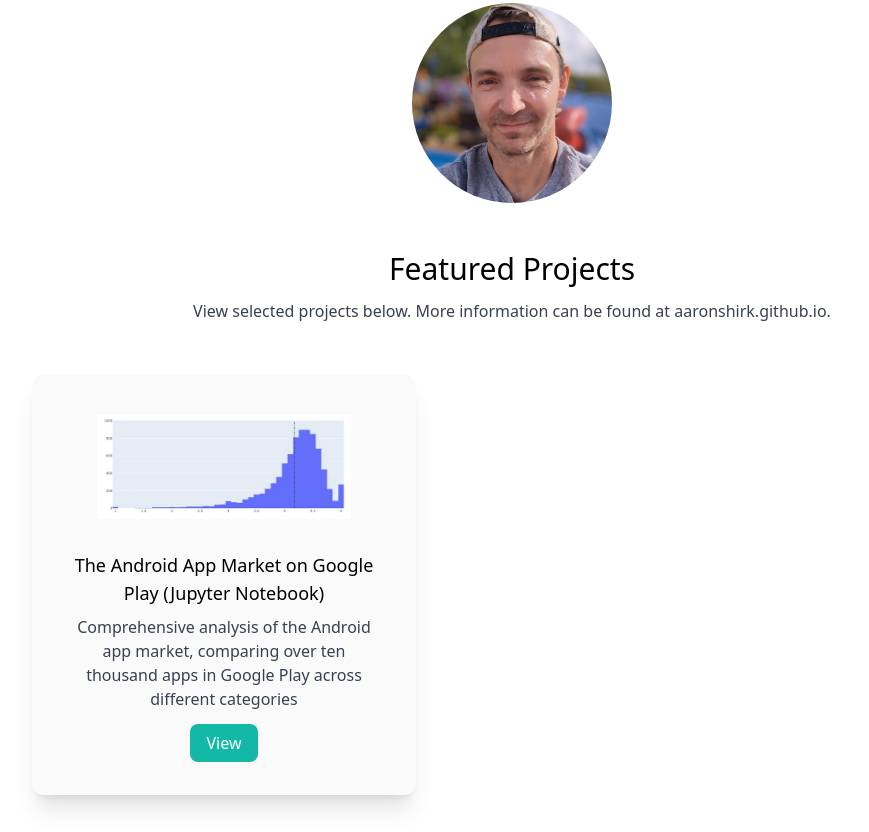
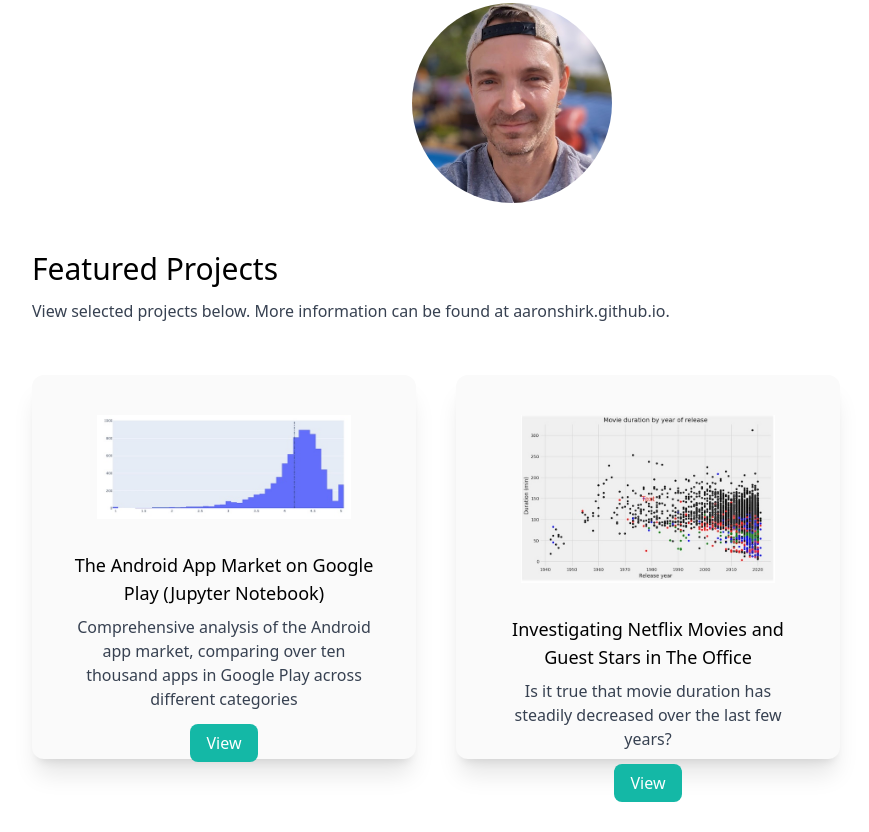
Before and after one commit to aaronshirk/gatsby-portfolio, a Gatsby site: page / in a window 1280 px wide. Shown: the part 501-1333 px from the top of the page, without its empty margins (128-997 px from the left). After the commit the page ends 1303 px from the top, so only its background shows below. Built offline with nearby package versions, Linux system fonts and the light colour scheme; Gatsby itself is replaced by a stand-in of ours.

Commit message:
adjust height and width of cards

```diff
--- a/src/pages/index.js
+++ b/src/pages/index.js
@@ -51,16 +51,16 @@ export default function Home() {
 
       {/* ***  PROJECTS / PORTFOLIO *** */}
       <section>
-        <div className="text-left md:text-center">
+        <div>
           <h3 className="text-3xl pt-2">Featured Projects</h3>
           <p className="text-md py-3 text-gray-700">
             View selected projects below. More information can be found at{" "}
             <a href="https://aaronshirk.github.io">aaronshirk.github.io</a>.
           </p>
 
-          {/* Project 1 */}
-          <div>
-            <div className="bg-zinc-50 text-center shadow-xl p-10 rounded-xl my-10 max-w-sm">
+          <div className="md:flex gap-10">
+            {/* Project 1 */}
+            <div className="bg-zinc-50 text-center shadow-xl p-10 rounded-xl my-10 w-96 h-96">
               <StaticImage
                 src="../images/andoid-apps-ratings.jpg"
                 alt="Android app rating distribution"
@@ -83,7 +83,7 @@ export default function Home() {
             </div>
 
             {/* Project 2 */}
-            <div className="bg-zinc-50 text-center shadow-xl p-10 rounded-xl my-10 max-w-sm">
+            <div className="bg-zinc-50 text-center shadow-xl p-10 rounded-xl my-10 w-96 h-96">
               <StaticImage
                 src="../images/netflix-movies.jpg"
                 alt="Investigating netflix movie length"
@@ -93,9 +93,8 @@ export default function Home() {
                 Investigating Netflix Movies and Guest Stars in The Office
               </h3>
               <p className="text-md text-gray-700 mb-5">
-                From Netflix movies data, can we determine that the average
-                movie duration has been decreasing steadily over the last
-                decade?
+                Is it true that movie duration has steadily decreased over the
+                last few years?
               </p>
               <a
                 className="bg-teal-500 text-white px-4 py-2 rounded-lg hover:bg-teal-600"
```
